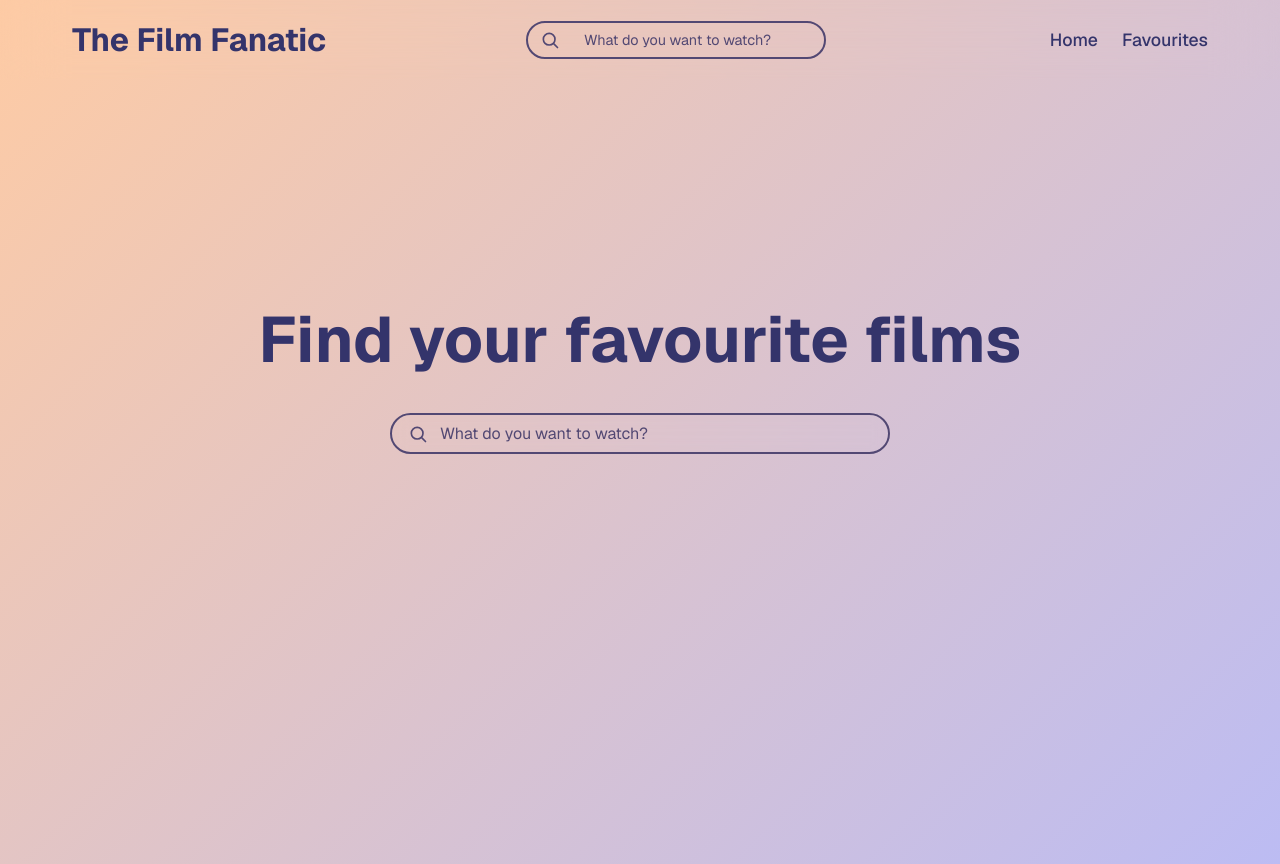
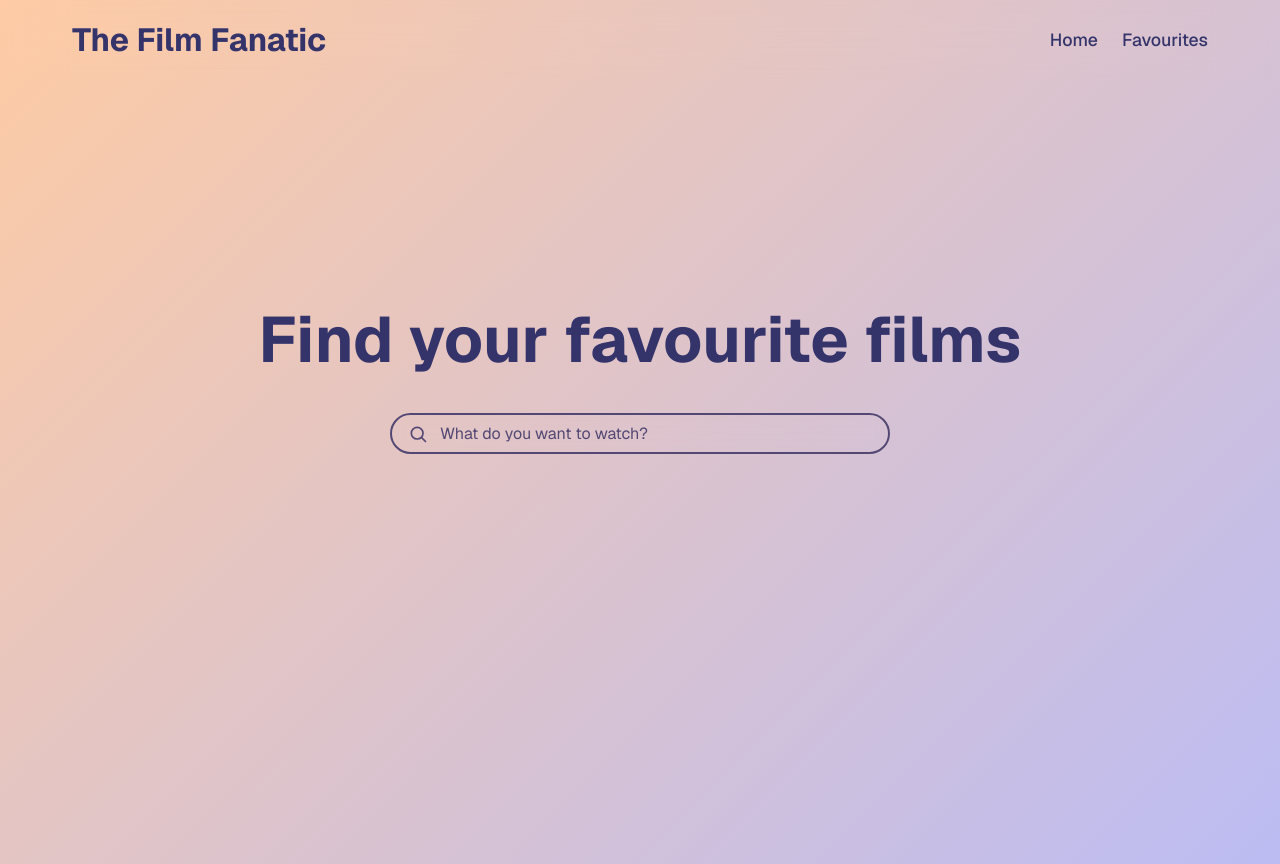
Before and after one commit to ZeinNoureddin/noon-frontend-task, a Next.js app: page / in a window 1280 px wide. Built offline with nearby package versions, Linux system fonts and the light colour scheme.

Commit message:
removed searchbar from navbar when we are in home page

```diff
--- a/src/components/Navbar.tsx
+++ b/src/components/Navbar.tsx
@@ -1,28 +1,26 @@
-// src/components/Navbar.tsx
 "use client";
 
 import Link from "next/link";
-import SearchBar from "./SearchBar"; // your existing SearchBar, will be smaller here
+import { usePathname } from "next/navigation";
+import SearchBar from "./SearchBar";
 import styles from "../styles/Navbar.module.scss";
 
 export default function Navbar() {
+  const pathname = usePathname();
+
   return (
     <nav className={styles.navbar}>
       <div className={styles.navContainer}>
-        {/* 1) Brand on the left */}
         <div className={styles.brand}>
-          <Link href="/" aria-label="Go to homepage">
-            The Film Fanatic
-          </Link>
+          <Link href="/">The Film Fanatic</Link>
         </div>
 
-        {/* 2) Search in the center */}
-        <div className={styles.center}>
-          {/* Pass a prop to make it smaller, or override via CSS */}
-          <SearchBar small />
-        </div>
+        {pathname !== "/" && (
+          <div className={styles.center}>
+            <SearchBar small />
+          </div>
+        )}
 
-        {/* 3) Links on the right */}
         <div className={styles.links}>
           <Link href="/">Home</Link>
           <Link href="/favourites">Favourites</Link>
```
